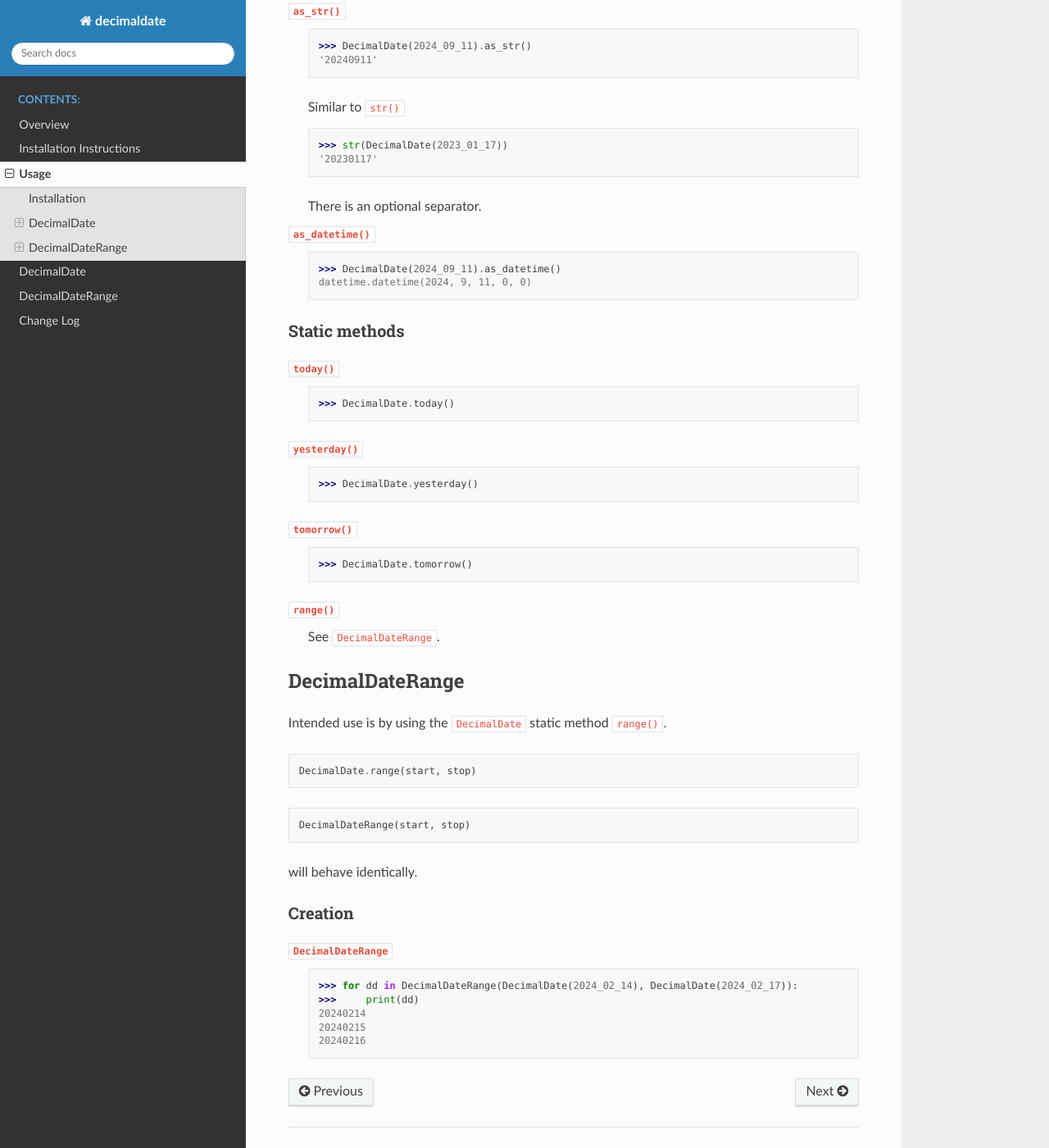
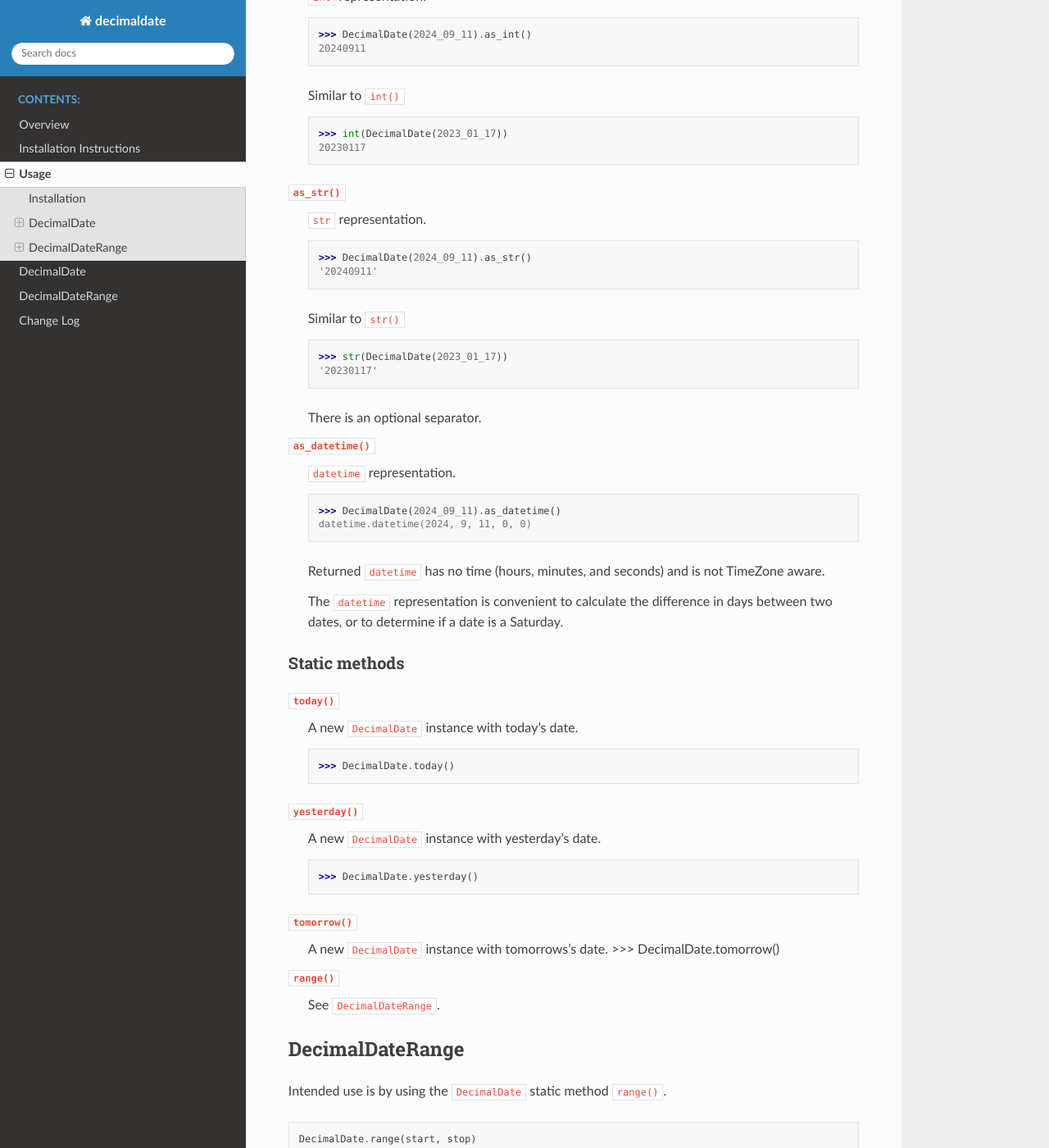
Before and after one commit to TorbenJakobsen/decimaldate, a Sphinx documentation site: the page built from docs/source/usage.rst, in a window 1280 px wide and 1400 px high, scrolled down 3617 px. Shown: the whole window at 82% size. Built offline with Sphinx 7.4.7 and the Read the Docs theme 2.0.0, drawn with Linux system fonts in a browser that asks for light colours; some of the changed text lies outside the part shown.

Commit message:
update doc

```diff
--- a/docs/source/usage.rst
+++ b/docs/source/usage.rst
@@ -120,18 +120,27 @@ Methods
     DecimalDate(20240930)
 
 ``split()``
+    Splits date into constituent year, month, and day.
+
     >>> DecimalDate(2024_09_11).split()
     (2024, 9, 11)
 
 ``clone()``
+    | A new ``DecimalDate`` instance identical to original.
+    | As ``DecimalDate`` is immutable you should consider an assignment instead.
+
     >>> DecimalDate(2024_09_11).clone()
     DecimalDate(20240911)
 
 ``next()``
+    A new ``DecimalDate`` instance with the day after.
+
     >>> DecimalDate(2024_09_11).next()
     DecimalDate(20240912)
 
 ``previous()``
+    A new ``DecimalDate`` instance with the day before.
+
     >>> DecimalDate(2024_09_11).previous()
     DecimalDate(20240910)
 
@@ -139,6 +148,8 @@ As other types
 ==============
 
 ``as_int()``
+    ``int`` representation.
+
     >>> DecimalDate(2024_09_11).as_int()
     20240911
 
@@ -148,6 +159,8 @@ As other types
     20230117
 
 ``as_str()``
+    ``str`` representation.
+
     >>> DecimalDate(2024_09_11).as_str()
     '20240911'
 
@@ -159,19 +172,31 @@ As other types
     There is an optional separator.
 
 ``as_datetime()``
+    ``datetime`` representation.
+
     >>> DecimalDate(2024_09_11).as_datetime()
     datetime.datetime(2024, 9, 11, 0, 0)
+
+    Returned ``datetime`` has no time (hours, minutes, and seconds) and is not TimeZone aware.
+
+    The ``datetime`` representation is convenient to calculate the difference in days between two dates,
+    or to determine if a date is a Saturday.
 
 Static methods
 ==============
 
 ``today()``
+    A new ``DecimalDate`` instance with today's date.
+
     >>> DecimalDate.today()
 
 ``yesterday()``
+    A new ``DecimalDate`` instance with yesterday's date.
+
     >>> DecimalDate.yesterday()
 
 ``tomorrow()``
+    A new ``DecimalDate`` instance with tomorrows's date.
     >>> DecimalDate.tomorrow()
 
 ``range()``
```
Also changed, not shown: other parts of docs/source/usage.rst (+1 -1 lines), docs/source/index.rst (+4 -4 lines).
